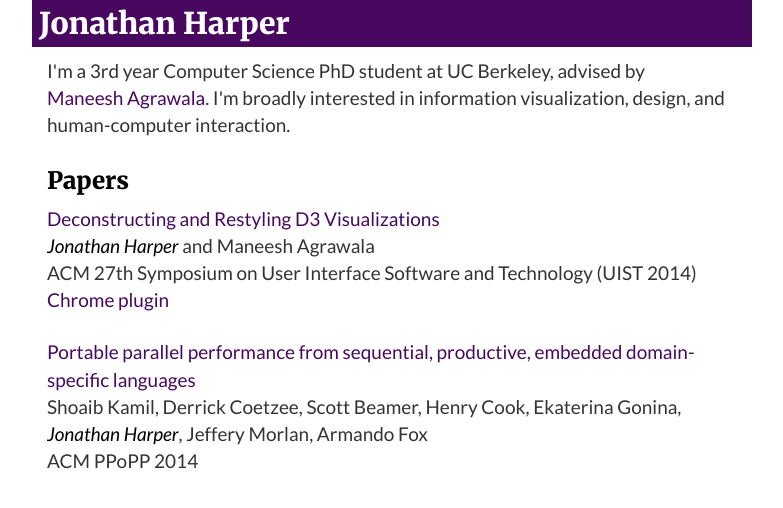
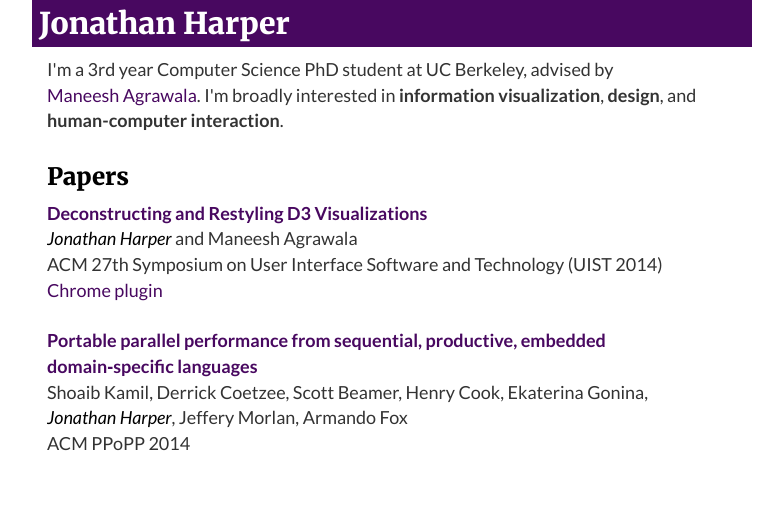
Before and after one commit to harperj/harperj.github.io, a Jekyll site: the page index.html, which Jekyll copies as it is, in a window 1280 px wide. Shown: the top 508 px of the page, without its empty margins (248-1031 px from the left). Built offline with Jekyll 4.4.1, drawn with Linux system fonts in a browser that asks for light colours.

Commit message:
more touch-ups

```diff
--- a/css/personal.css
+++ b/css/personal.css
@@ -1,6 +1,6 @@
 * {
 	font-family: 'Lato', sans-serif;
-	font-size: 19px;
+	font-size: 18px;
 }
 
 h1, h2, h3, h4, h5, h6 {
@@ -10,6 +10,10 @@
 
 a, a:hover, a:visited {
 	color: #480860;
+}
+
+a.paper-title {
+	font-weight: 700;
 }
 
 em {
--- a/index.html
+++ b/index.html
@@ -20,7 +20,7 @@
 		<div class="col-md-12">
 			<p>
 			I'm a 3rd year Computer Science PhD student at UC Berkeley, advised by <a href="http://vis.berkeley.edu/~maneesh">Maneesh&nbsp;Agrawala</a>.  I'm broadly interested in
-information visualization, design, and human-computer interaction.
+<b>information visualization</b>, <b>design</b>, and <b>human-computer interaction</b>.
 		</p>
 		</div>
 
@@ -30,13 +30,13 @@
 				<a href="http://vis.berkeley.edu/papers/d3decon/d3decon.pdf" class="paper-title	">Deconstructing and Restyling D3 Visualizations</a>
 				<p>
 					<em>Jonathan Harper</em> and Maneesh Agrawala <br />
-					ACM 27th Symposium on User Interface Software and Technology (UIST 2014)
+					ACM 27th Symposium on User Interface Software and Technology (UIST 2014) <br />
 					<a href="http://ucbvislab.github.io/d3-deconstructor">Chrome plugin</a>
 				</p>
 			</div>
 
 			<div class="paper">
-				<a href="http://parlab.eecs.berkeley.edu/sites/all/parlab/files/Portable%20Parallel%20Performance%20from%20Sequential,%20Productive,%20Embedded%20Domain-Specific%20Language.pdf" class="paper-title	">Portable parallel performance from sequential, productive, embedded domain-specific languages</a>
+				<a href="http://parlab.eecs.berkeley.edu/sites/all/parlab/files/Portable%20Parallel%20Performance%20from%20Sequential,%20Productive,%20Embedded%20Domain-Specific%20Language.pdf" class="paper-title	">Portable parallel performance from sequential, productive, embedded domain&#8209;specific&nbsp;languages</a>
 				<p>
 				Shoaib Kamil, Derrick Coetzee, Scott Beamer, Henry Cook, Ekaterina Gonina, <em>Jonathan&nbsp;Harper</em>, Jeffery Morlan, Armando Fox <br />
 				ACM PPoPP 2014
```
